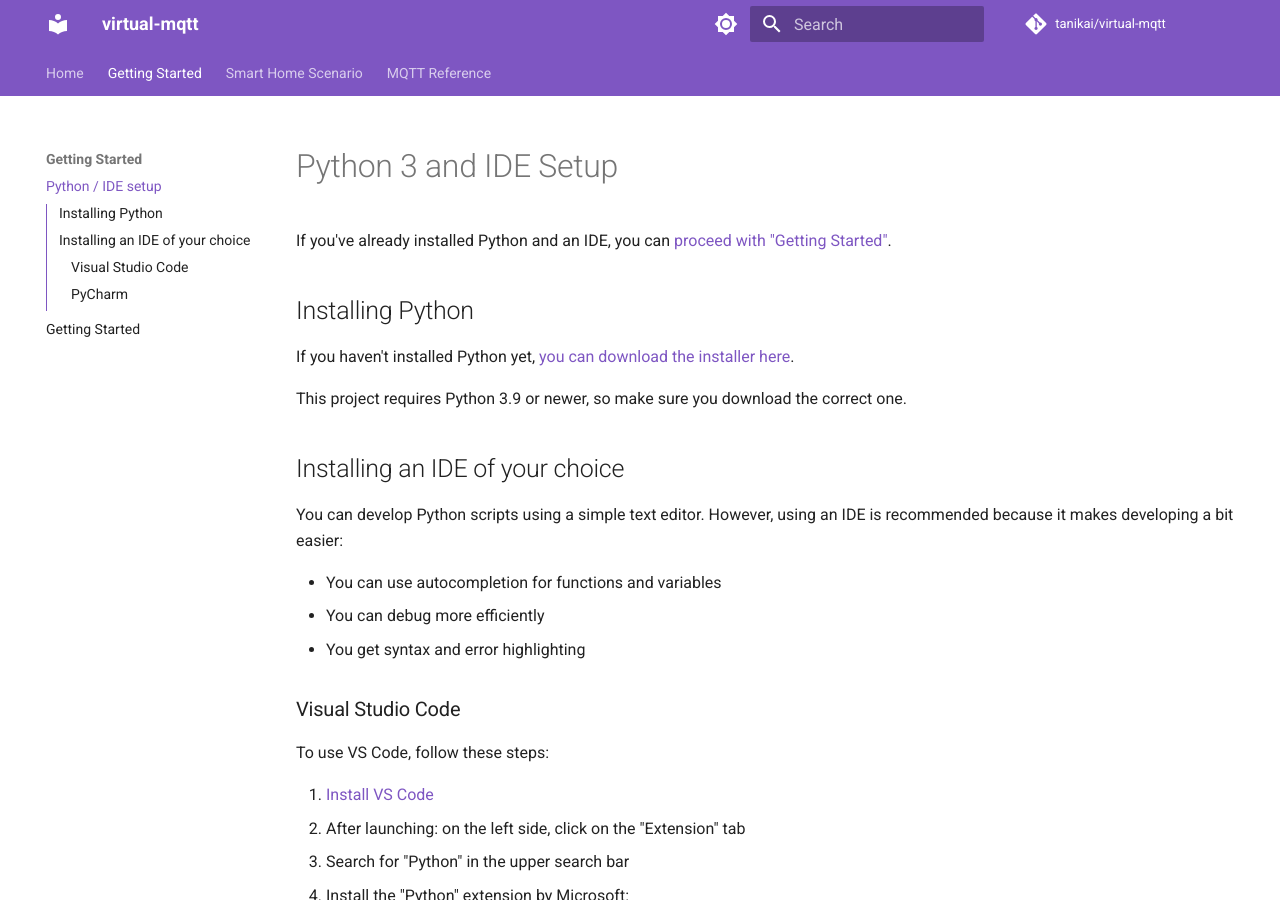
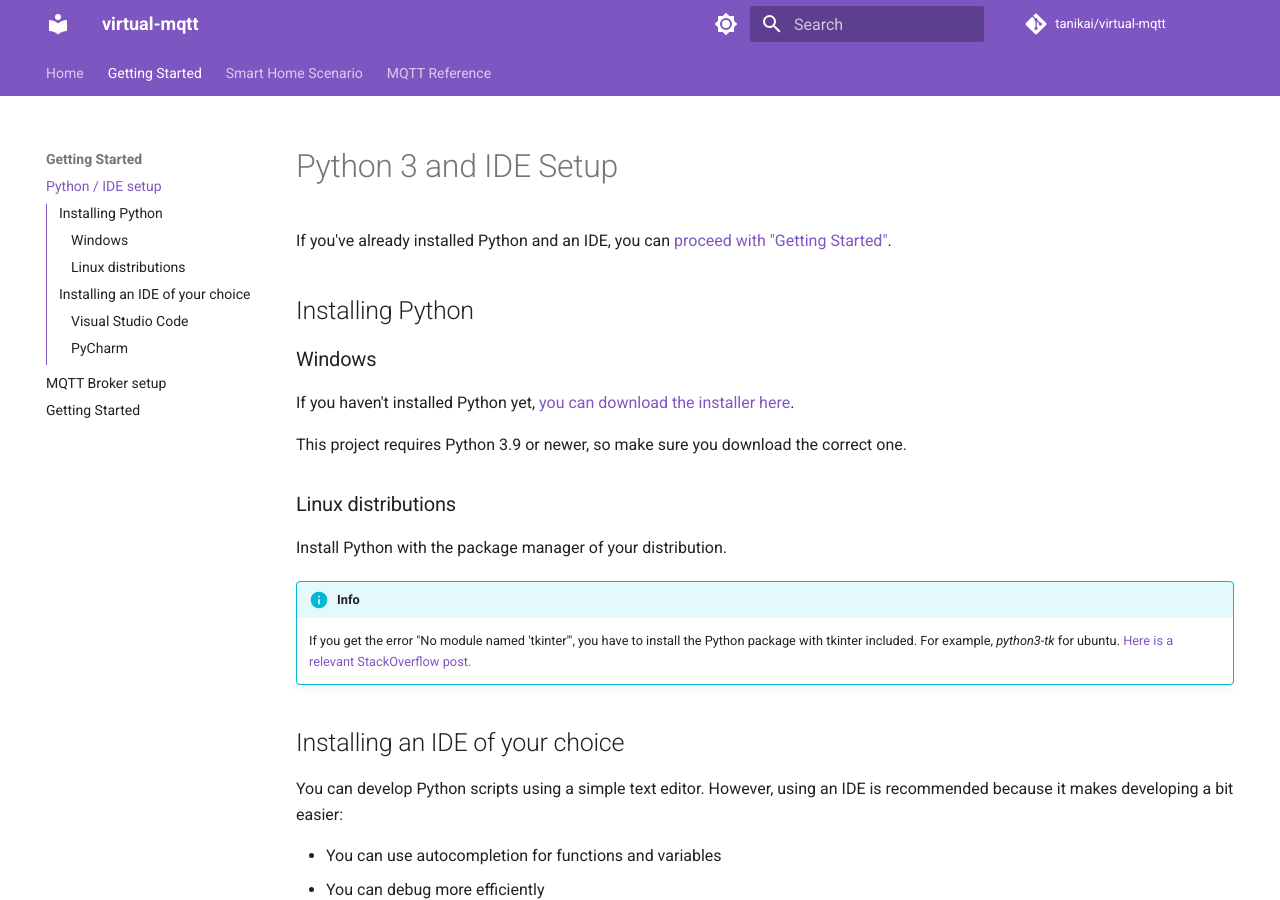
Before and after one commit to Tanikai/virtual-mqtt-scenario, an MkDocs documentation site: the page built from docs/general/setup.md, in a window 1280 px wide and 900 px high. Built offline with MkDocs 1.6.1 and Material for MkDocs 9.7.7, drawn with Linux system fonts in a browser that asks for light colours; comment, search, counter and statistics services are not loaded.

Commit message:
Edit: wip documentation

```diff
--- a/docs/general/setup.md
+++ b/docs/general/setup.md
@@ -4,10 +4,21 @@ If you've already installed Python and an IDE, you can [proceed with "Getting St
 
 ## Installing Python
 
+### Windows
+
 If you haven't installed Python yet, [you can download the installer here](https://www.python.org/downloads/).
 
 This project requires Python 3.9 or newer, so make sure you download the correct
 one.
+
+### Linux distributions
+
+Install Python with the package manager of your distribution.
+
+!!! info
+    If you get the error "No module named 'tkinter'", you have to install the
+    Python package with tkinter included. For example, *python3-tk* for ubuntu.
+    [Here is a relevant StackOverflow post.](https://stackoverflow.com/questions/25905540/importerror-no-module-named-tkinter)
 
 ## Installing an IDE of your choice
 
--- a/mkdocs.yml
+++ b/mkdocs.yml
@@ -67,11 +67,12 @@ nav:
   - Home: index.md
   - Getting Started:
       - Python / IDE setup: general/setup.md
+      - MQTT Broker setup: general/mosquitto-setup.md
       - Getting Started: general/getting-started.md
   - Smart Home Scenario:
       - Introduction: scenarios/smart-home/introduction.md
       - List of Devices: scenarios/smart-home/devices.md
-      - Adding devices to simulation: scenarios/smart-home/add-device-to-simulation.md
+      - Setting up your Smart Home simulation: scenarios/smart-home/simulation-setup.md
       - Customizing device functionality: scenarios/smart-home/extend-device.md
       - Creating your own device: scenarios/smart-home/create-own-device.md
   - MQTT Reference:
```
Also changed, not shown: docs/scenarios/smart-home/simulation-setup.md (renamed from docs/scenarios/smart-home/add-device-to-simulation.md).
